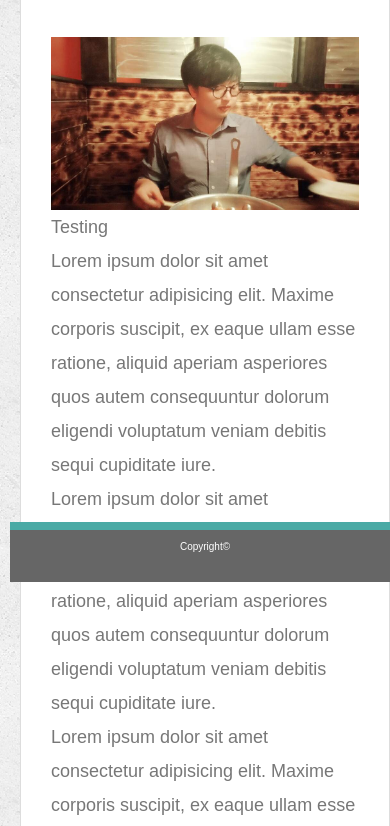
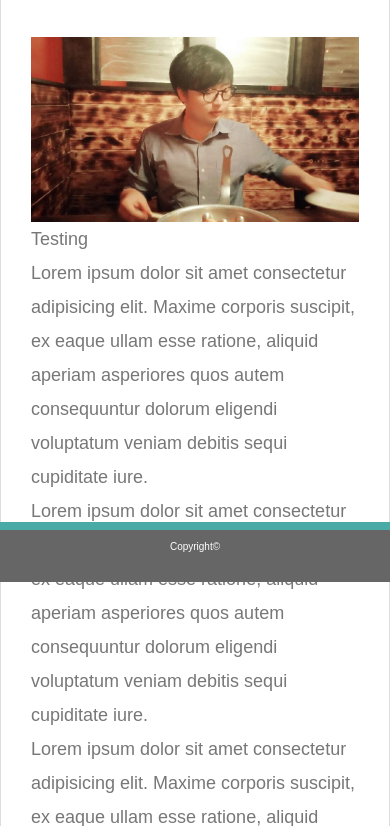
Before and after one commit to catnap89/Responsive-Portfolio, a plain HTML site: page index.html in a window 390 px wide. Shown: the part 262-1088 px from the top of the page. Drawn offline with Linux system fonts and the light colour scheme.

Commit message:
media query polished

```diff
--- a/assets/css/style.css
+++ b/assets/css/style.css
@@ -285,7 +285,8 @@ input[type=submit] {
     }
 
     .container {
-        max-width: 688px;
+        max-width: 748px;
+        margin-left: 10px;
         margin-right: 10px;
     }
 
@@ -293,10 +294,7 @@ input[type=submit] {
         width: 350px;
     }
 
-    body {
-        padding-left: 10px;
-        padding-right: 10px;
-    }
+
 }
 
 /* 640px */
@@ -334,8 +332,8 @@ input[type=submit] {
     }
 
     .container {
-        margin-left: 10px;
-        margin-right: 10px;
+        margin-left: 0;
+        margin-right: 0;
         max-width: 610px;
         width: 100%;
     }
```
